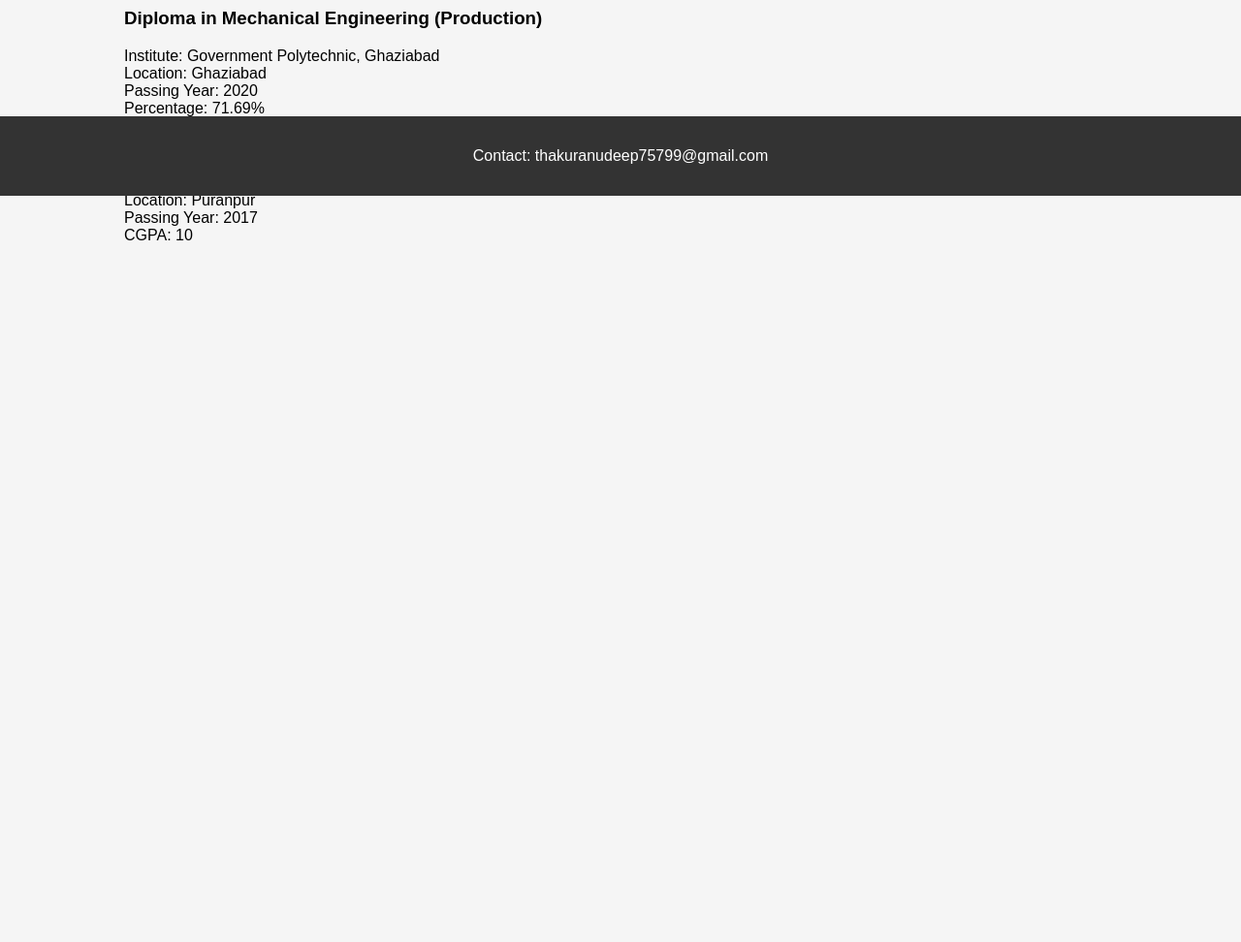
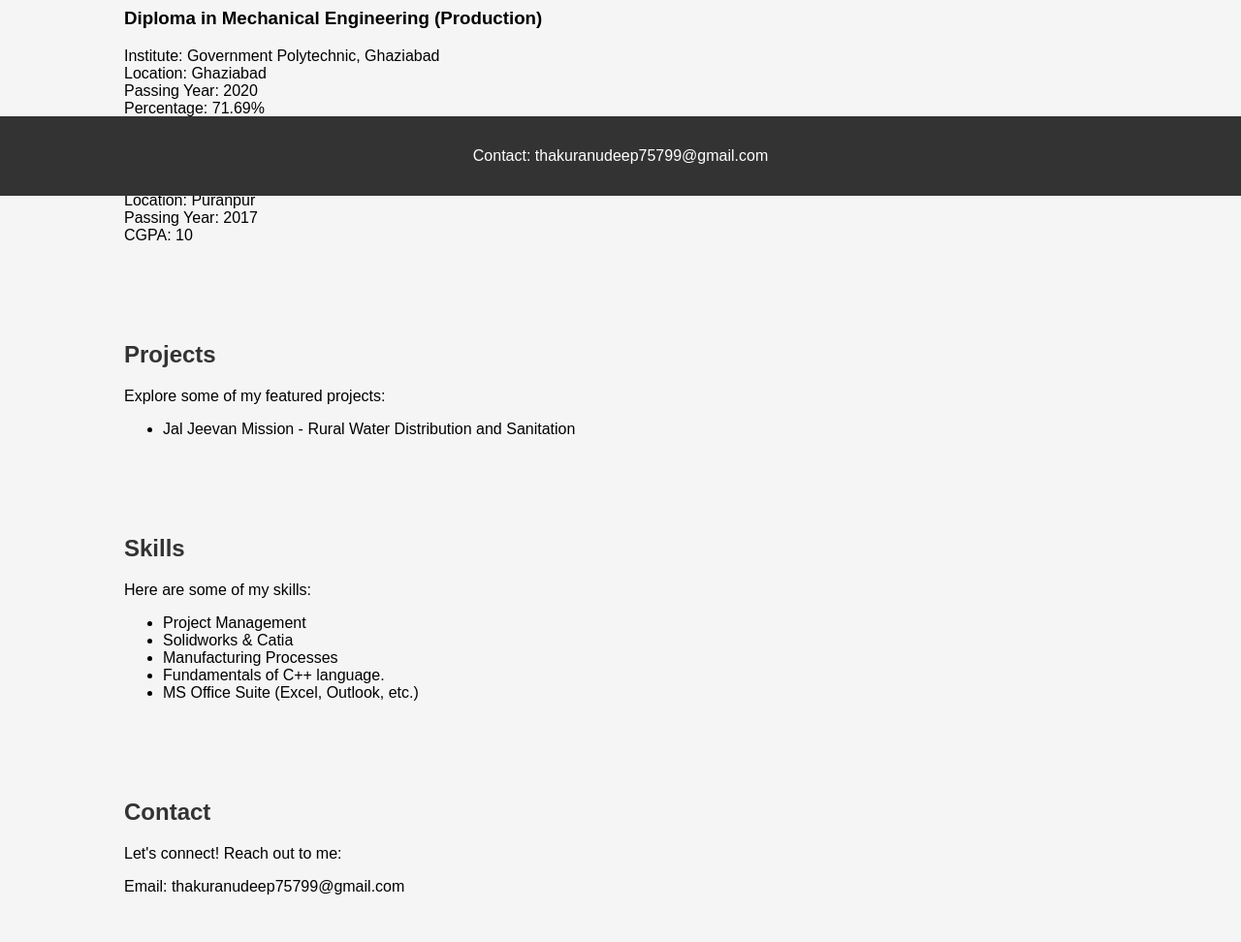
Before and after one commit to AnudeepThakur/AnudeepThakur.github.io, a plain HTML site: page index.html in a window 1280 px wide. Shown: the part 598-1570 px from the top of the page at 97% size. Before the commit the page ends 898 px from the top, so only its background shows below. Drawn offline with Linux system fonts and the light colour scheme.

Commit message:
Update index.html

```diff
--- a/index.html
+++ b/index.html
@@ -17,6 +17,7 @@
     <section id="about">
         <div class="container">
             <h2>About Me</h2>
+            <!-- Your existing about me content -->
             <p>
                 Welcome to my portfolio. I am Anudeep Singh, a Central Planning and Monitoring Engineer at Jakson Group, spearheading impactful projects like the Jal Jeevan Mission in Uttar Pradesh. Grounded in a B.Tech in Mechanical Engineering from GL Bajaj Institute of Technology and Management, and a Diploma in Mechanical Engineering (Production) from Government Polytechnic Ghaziabad, I bring a fusion of technical prowess and strategic project management.
                 My professional journey is marked by a commitment to excellence in every project. With a focus on the intersection of mechanical engineering and project leadership, I thrive in delivering transformative results. Eager to contribute my skills and knowledge, I am driven by a passion for innovative projects. Explore my portfolio to discover more about my journey and achievements.
@@ -27,6 +28,7 @@
     <section id="education">
         <div class="container">
             <h2>Education</h2>
+            <!-- Your existing education content -->
             <div class="education-item">
                 <h3>B.Tech in Mechanical Engineering</h3>
                 <p>
@@ -59,6 +61,41 @@
         </div>
     </section>
 
+    <section id="projects">
+        <div class="container">
+            <h2>Projects</h2>
+            <p>Explore some of my featured projects:</p>
+            <ul>
+                <li>Jal Jeevan Mission - Rural Water Distribution and Sanitation</li>
+                <!-- Add more project details if needed -->
+            </ul>
+        </div>
+    </section>
+
+    <section id="skills">
+        <div class="container">
+            <h2>Skills</h2>
+            <p>Here are some of my skills:</p>
+            <ul>
+                <li>Project Management</li>
+                <li>Solidworks & Catia</li>
+                <li>Manufacturing Processes</li>
+                <li>Fundamentals of C++ language.</li>
+                <li>MS Office Suite (Excel, Outlook, etc.)</li>
+                <!-- Add more skills if needed -->
+            </ul>
+        </div>
+    </section>
+
+    <section id="contact">
+        <div class="container">
+            <h2>Contact</h2>
+            <p>Let's connect! Reach out to me:</p>
+            <p>Email: thakuranudeep75799@gmail.com</p>
+            <!-- You can add more contact information or a contact form here -->
+        </div>
+    </section>
+
     <!-- Add more sections as needed -->
 
     <footer>
```
